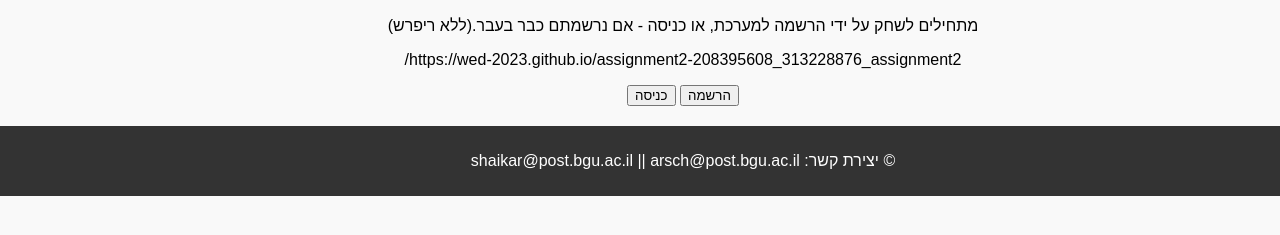
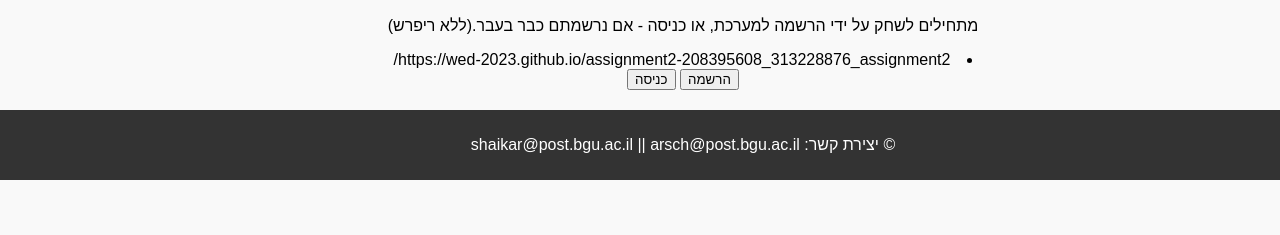
Before and after one commit to WED-2023/assignment2-208395608_313228876_assignment2, a plain HTML site: page index.html in a window 1280 px wide. Shown: the part 499-734 px from the top of the page. Drawn offline with nearby package versions, Linux system fonts and the light colour scheme.

Commit message:
Update index.html

```diff
--- a/index.html
+++ b/index.html
@@ -34,7 +34,7 @@
 
         <h2>איך מתחילים לשחק?</h2>
         <p> מתחילים לשחק על ידי הרשמה למערכת, או כניסה - אם נרשמתם כבר בעבר.(ללא ריפרש)</p>
-        <p> https://wed-2023.github.io/assignment2-208395608_313228876_assignment2/ </p>
+        <li> https://wed-2023.github.io/assignment2-208395608_313228876_assignment2/ </li>
         <button id="welcomeBtnRegister">הרשמה</button>
         <button id="welcomeBtnLogin">כניסה</button>
       </section>
```
